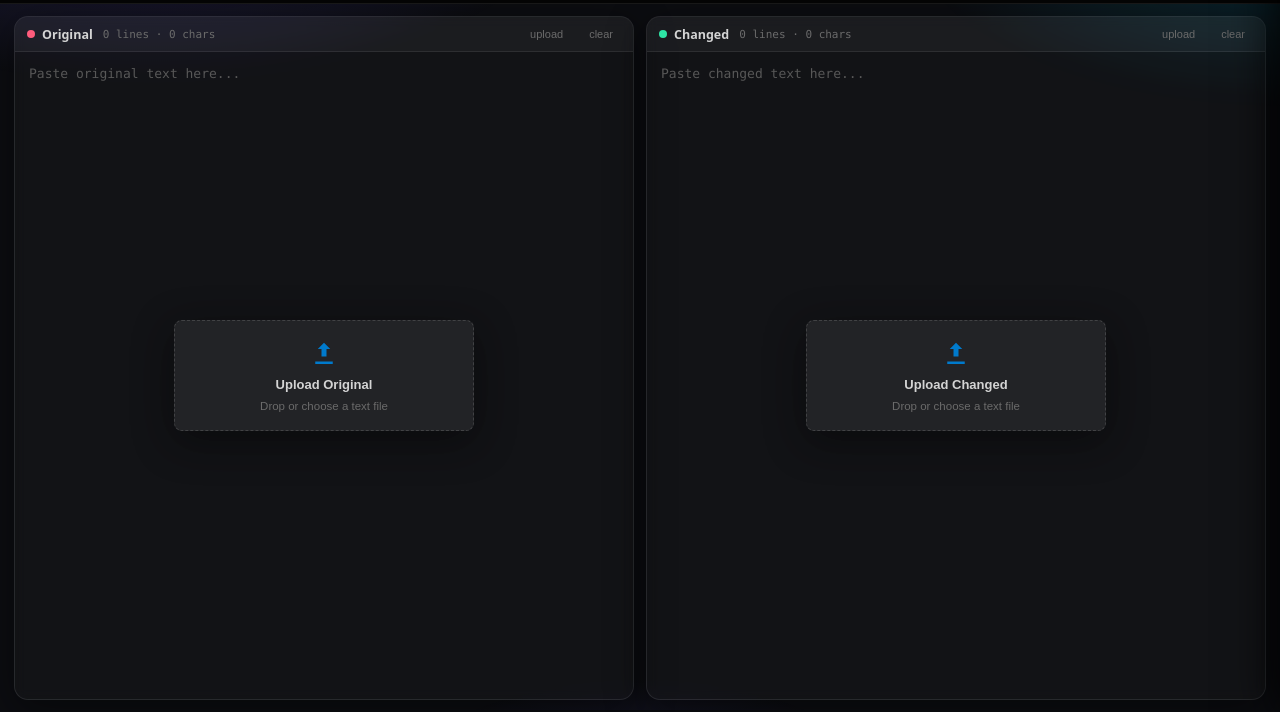
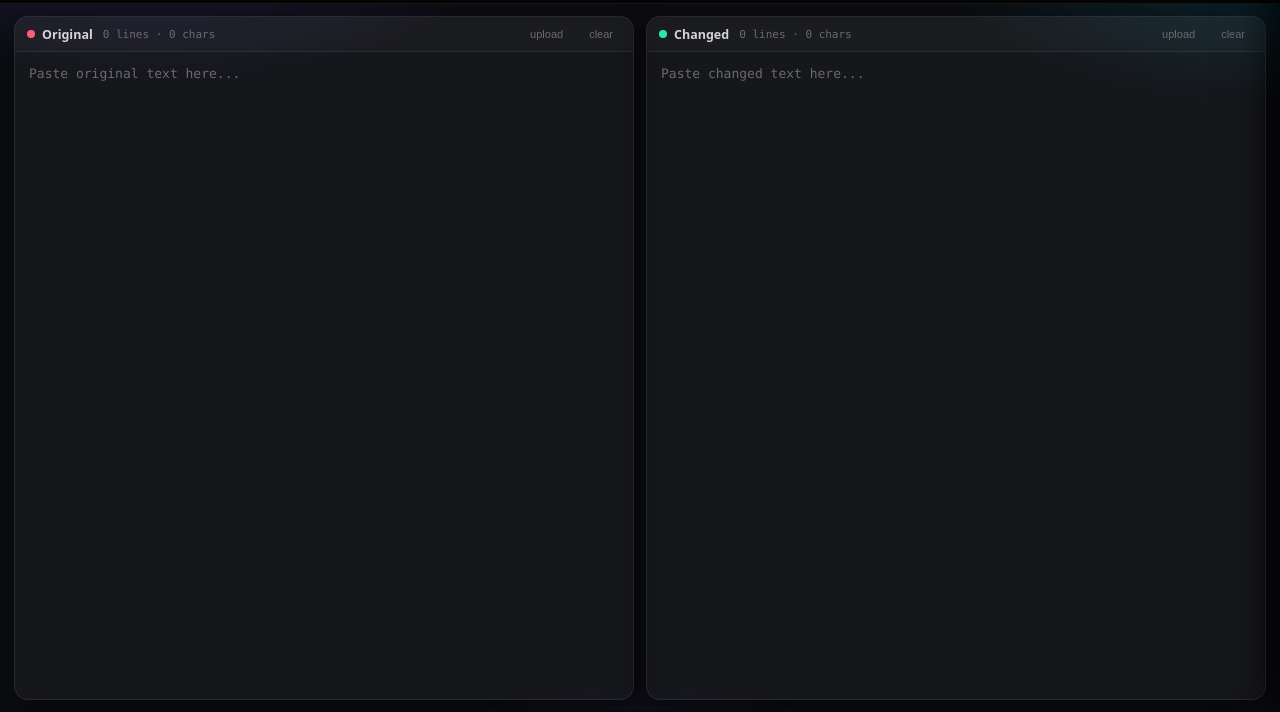
Before and after one commit to Offset0x/DiffView, an Electron app: page index.html in a window 1280 px wide. Shown: the part 88-800 px from the top of the page. Drawn offline with Linux system fonts and the light colour scheme.

Commit message:
fix(files): quiet the upload affordance

```diff
--- a/index.html
+++ b/index.html
@@ -575,50 +575,6 @@
       }
       .file-input {
         display: none;
-      }
-      .upload-empty {
-        position: absolute;
-        inset: 0;
-        z-index: 4;
-        display: none;
-        align-items: center;
-        justify-content: center;
-        padding: 22px;
-        background: rgba(4, 4, 4, 0.18);
-        pointer-events: none;
-      }
-      .panel.is-empty .upload-empty {
-        display: flex;
-      }
-      .panel-body.drag .upload-empty {
-        background: rgba(0, 122, 204, 0.14);
-      }
-      .upload-card {
-        width: min(300px, 86%);
-        border: 1px dashed var(--border2);
-        border-radius: 8px;
-        padding: 18px;
-        background: var(--panel2);
-        color: var(--text);
-        display: grid;
-        justify-items: center;
-        gap: 8px;
-        cursor: pointer;
-        box-shadow: var(--shadow);
-        pointer-events: auto;
-      }
-      .upload-card svg {
-        width: 30px;
-        height: 30px;
-        fill: currentColor;
-        color: var(--accent2);
-      }
-      .upload-card strong {
-        font-size: 13px;
-      }
-      .upload-card span {
-        color: var(--faint);
-        font-size: 11.5px;
       }
       .panels.inline-view .panel.left .hl-layer,
       .panels.inline-view .panel.left textarea {
@@ -1126,7 +1082,7 @@
           ><button class="mini" data-upload="left">upload</button
           ><button class="mini" data-clear="left">clear</button>
         </div>
-        <div class="panel-body" data-drop="left">
+        <div class="panel-body">
           <div class="hl-layer" id="leftHl"></div>
           <textarea
             id="leftInput"
@@ -1135,15 +1091,6 @@
           ></textarea>
           <div class="diff-view" id="leftDiff"></div>
           <input class="file-input" id="leftFile" type="file" accept="text/*,.txt,.md,.json,.csv,.xml,.html,.css,.js,.jsx,.ts,.tsx,.log,.yaml,.yml" />
-          <div class="upload-empty">
-            <button class="upload-card" type="button" data-upload="left">
-              <svg viewBox="0 0 24 24">
-                <path d="M12 3 7 8h3v6h4V8h3l-5-5zM5 18h14v2H5v-2z" />
-              </svg>
-              <strong>Upload Original</strong>
-              <span>Drop or choose a text file</span>
-            </button>
-          </div>
         </div>
       </section>
       <section class="panel right" id="panelRight">
@@ -1153,7 +1100,7 @@
           ><button class="mini" data-upload="right">upload</button
           ><button class="mini" data-clear="right">clear</button>
         </div>
-        <div class="panel-body" data-drop="right">
+        <div class="panel-body">
           <div class="hl-layer" id="rightHl"></div>
           <textarea
             id="rightInput"
@@ -1162,15 +1109,6 @@
           ></textarea>
           <div class="diff-view" id="rightDiff"></div>
           <input class="file-input" id="rightFile" type="file" accept="text/*,.txt,.md,.json,.csv,.xml,.html,.css,.js,.jsx,.ts,.tsx,.log,.yaml,.yml" />
-          <div class="upload-empty">
-            <button class="upload-card" type="button" data-upload="right">
-              <svg viewBox="0 0 24 24">
-                <path d="M12 3 7 8h3v6h4V8h3l-5-5zM5 18h14v2H5v-2z" />
-              </svg>
-              <strong>Upload Changed</strong>
-              <span>Drop or choose a text file</span>
-            </button>
-          </div>
         </div>
       </section>
     </main>
@@ -1228,8 +1166,6 @@
         };
         var LEFT = $("#leftInput"),
           RIGHT = $("#rightInput");
-        var PANELLEFT = $("#panelLeft"),
-          PANELRIGHT = $("#panelRight");
         var LEFTHL = $("#leftHl"),
           RIGHTHL = $("#rightHl");
         var LEFTDIFF = $("#leftDiff");
@@ -1771,8 +1707,6 @@
             " lines · " +
             r.length +
             " chars";
-          PANELLEFT.classList.toggle("is-empty", !l.length);
-          PANELRIGHT.classList.toggle("is-empty", !r.length);
         }
 
         /* ---------- file upload ---------- */
@@ -2315,23 +2249,6 @@
             input.value = "";
           });
         });
-        $$("[data-drop]").forEach(function (zone) {
-          zone.addEventListener("dragover", function (e) {
-            e.preventDefault();
-            zone.classList.add("drag");
-          });
-          zone.addEventListener("dragleave", function () {
-            zone.classList.remove("drag");
-          });
-          zone.addEventListener("drop", function (e) {
-            e.preventDefault();
-            zone.classList.remove("drag");
-            importFile(
-              zone.getAttribute("data-drop"),
-              e.dataTransfer.files && e.dataTransfer.files[0]
-            );
-          });
-        });
         var rtToggle = $("#rtToggle");
         rtToggle.addEventListener("click", function () {
           OPTS.realtime = !OPTS.realtime;
```
